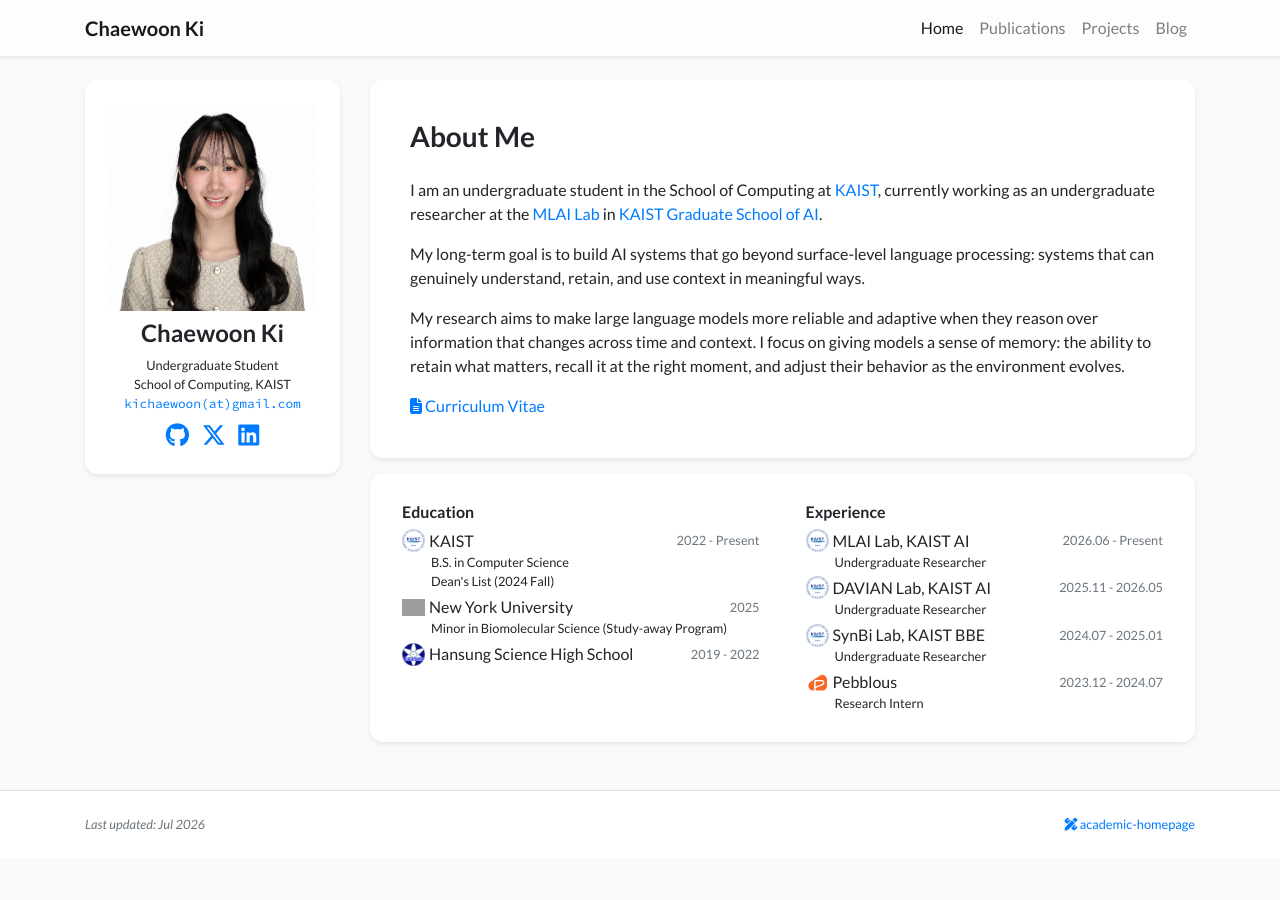
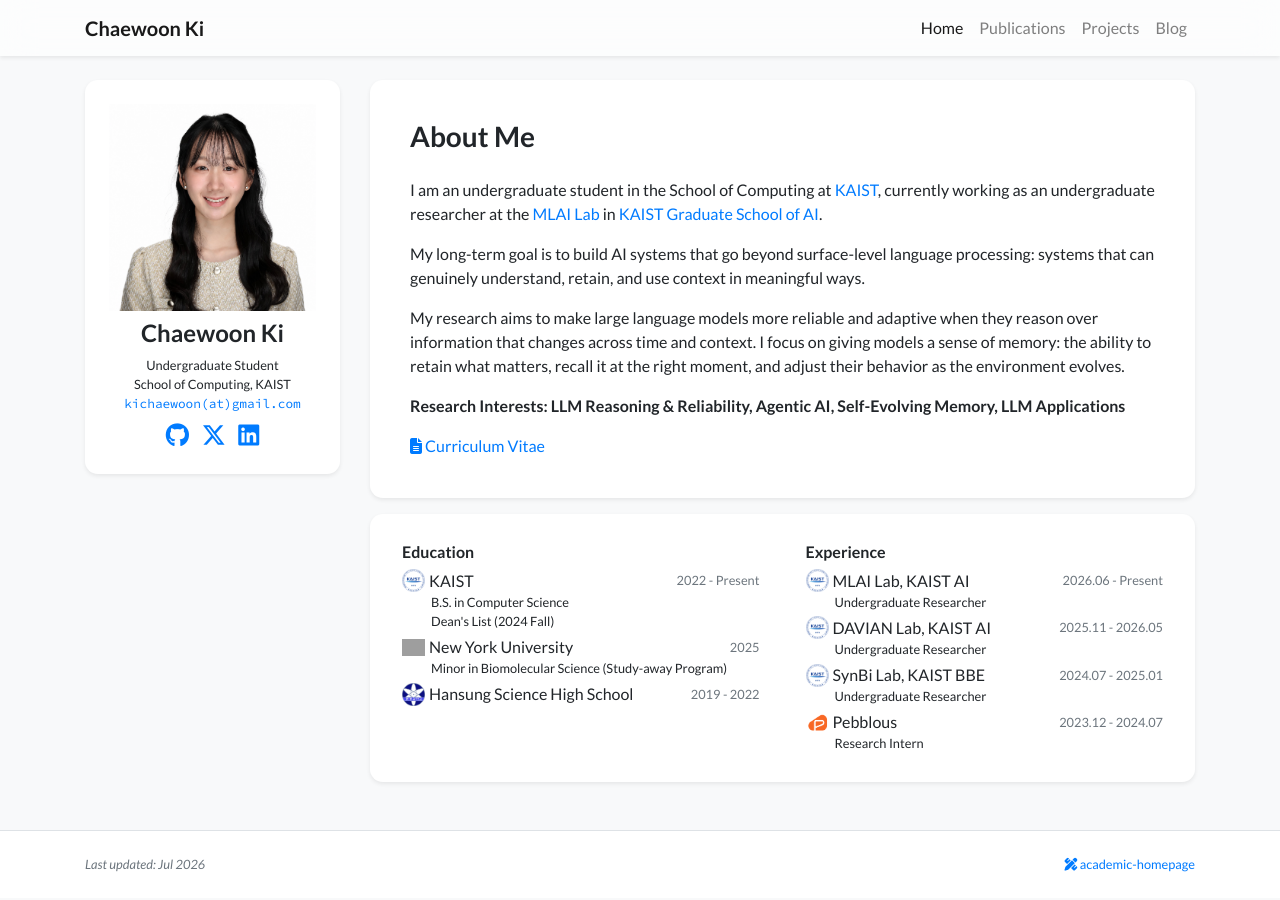
Before and after one commit to kichaewoon/kichaewoon.github.io, a Jekyll site: the page built from index.html, in a window 1280 px wide. Built offline with Jekyll 4.4.1, drawn with Linux system fonts in a browser that asks for light colours; nearby versions of some CDN libraries; a style sheet for code colours, icons or effects is not loaded; grey boxes are pictures that could not be loaded.

Commit message:
feat: add research interests keywords to bio

```diff
--- a/_data/profile.yml
+++ b/_data/profile.yml
@@ -30,6 +30,9 @@
     My research aims to make large language models more reliable and adaptive when they reason over information that changes
     across time and context. I focus on giving models a sense of memory: the ability to retain what matters, recall it at the
     right moment, and adjust their behavior as the environment evolves.
+  </p>
+  <p>
+    <b>Research Interests: LLM Reasoning & Reliability, Agentic AI, Self-Evolving Memory, LLM Applications</b>
   </p>
 
 portrait_url: /assets/images/photos/portrait.png
```
